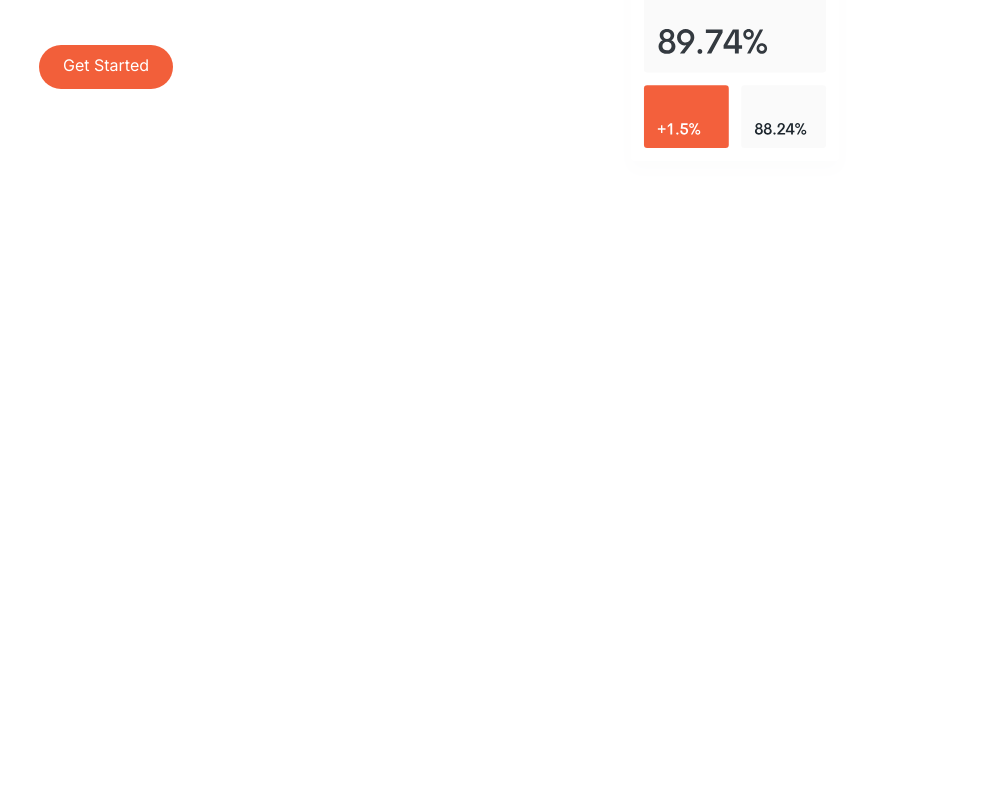
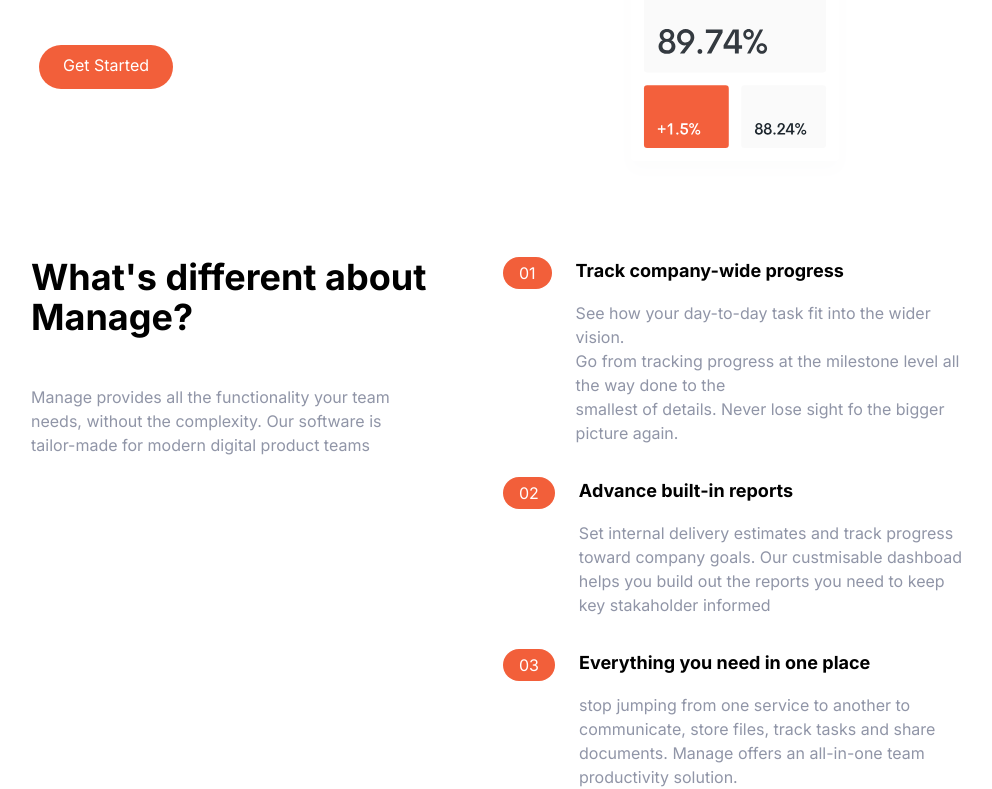
Before and after one commit to farukwebcode21/project-tailwindcss, a website: page public/index.html in a window 1280 px wide. Shown: the part 403-1192 px from the top of the page, without its empty margins (137-1129 px from the left). Before the commit the page ends 800 px from the top, so only its background shows below. Drawn offline with nearby package versions, Linux system fonts and the light colour scheme.

Commit message:
finish features section

```diff
--- a/public/index.html
+++ b/public/index.html
@@ -76,9 +76,72 @@
         <!-- Flex container -->
         <div class="container flex flex-col px-4 mx-auto mt-10 space-y-12 md:space-y-0 md:flex-row">
             <!-- What's Different -->
-            <div></div>
+            <div class="flex flex-col space-y-12 md:w-1/2">
+                <h2 class="max-w-md text-4xl font-bold text-center md:text-left">
+                    What's different about Manage?
+                </h2>
+                <p class="max-w-sm text-center text-darkGrayishBlue md:text-left">
+                    Manage provides all the functionality your team needs, without the complexity. Our software is tailor-made for modern digital product teams
+                </p>
+            </div>
             <!-- Numberd List -->
-            <div></div>
+            <div class="flex flex-col space-y-8 md:w-1/2">
+                <!-- List item 1 -->
+                <div class="flex flex-col space-y-3 md:space-y-0 md:space-x-6 md:flex-row">
+                    <!-- heading 1 -->
+                    <div class="rounded-l-full bg-brightRedSupLight md:bg-transparent">
+                        <div class="flex items-center space-x-2">
+                            <div class="px-4 py-2 text-white rounded-full md:py-1 bg-brightRed">
+                                01
+                            </div>
+                            <h3 class="text-base font-bold md:mb-4 md:hidden">Track company-wide progress</h3>
+                        </div>
+                    </div>
+                    <div>
+                        <h3 class="hidden mb-4 text-lg font-bold md:block">Track company-wide progress</h3>
+                        <p class="text-darkGrayishBlue">
+                            See how your day-to-day task fit into the wider vision.<br> Go from tracking progress at the milestone level all the way done to the<br>smallest of details. Never lose sight fo the bigger picture again.
+                        </p>
+                    </div>
+                </div>
+                <!-- List item 2 -->
+                <div class="flex flex-col space-y-3 md:space-y-0 md:space-x-6 md:flex-row">
+                    <!-- heading 1 -->
+                    <div class="rounded-l-full bg-brightRedSupLight md:bg-transparent">
+                        <div class="flex items-center space-x-2">
+                            <div class="px-4 py-2 text-white rounded-full md:py-1 bg-brightRed">
+                                02
+                            </div>
+                            <h3 class="text-base font-bold md:mb-4 md:hidden">Advance built-in reports</h3>
+                        </div>
+                    </div>
+                    <div>
+                        <h3 class="hidden mb-4 text-lg font-bold md:block">Advance built-in reports</h3>
+                        <p class="text-darkGrayishBlue">
+                            Set internal delivery estimates and track progress toward company goals. Our custmisable dashboad helps you build out the reports you need to keep key stakaholder informed
+                        </p>
+                    </div>
+                </div>
+                <!-- List item 3 -->
+                <div class="flex flex-col space-y-3 md:space-y-0 md:space-x-6 md:flex-row">
+                    <!-- heading 1 -->
+                    <div class="rounded-l-full bg-brightRedSupLight md:bg-transparent">
+                        <div class="flex items-center space-x-2">
+                            <div class="px-4 py-2 text-white rounded-full md:py-1 bg-brightRed">
+                                03
+                            </div>
+                            <h3 class="text-base font-bold md:mb-4 md:hidden">Everything you need in one place</h3>
+                        </div>
+                    </div>
+                    <div>
+                        <h3 class="hidden mb-4 text-lg font-bold md:block">Everything you need in one place</h3>
+                        <p class="text-darkGrayishBlue">
+                           stop jumping from one service to another to communicate, store files, track tasks and share documents. Manage offers an all-in-one team productivity solution.
+                        </p>
+                    </div>
+                </div>
+
+            </div>
         </div>
     </section>
 </body>
```
Also changed, not shown: public/style.css.
